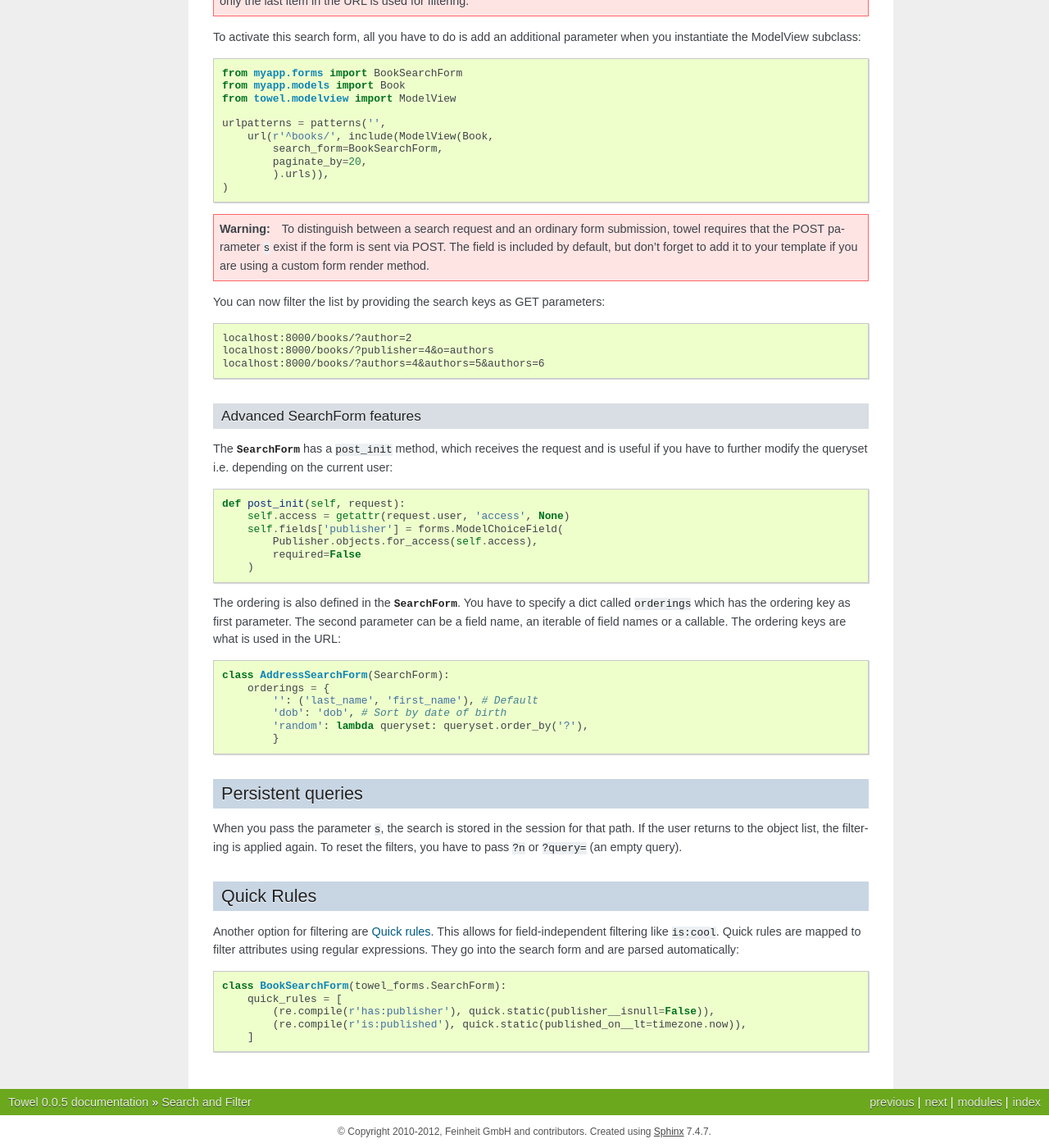
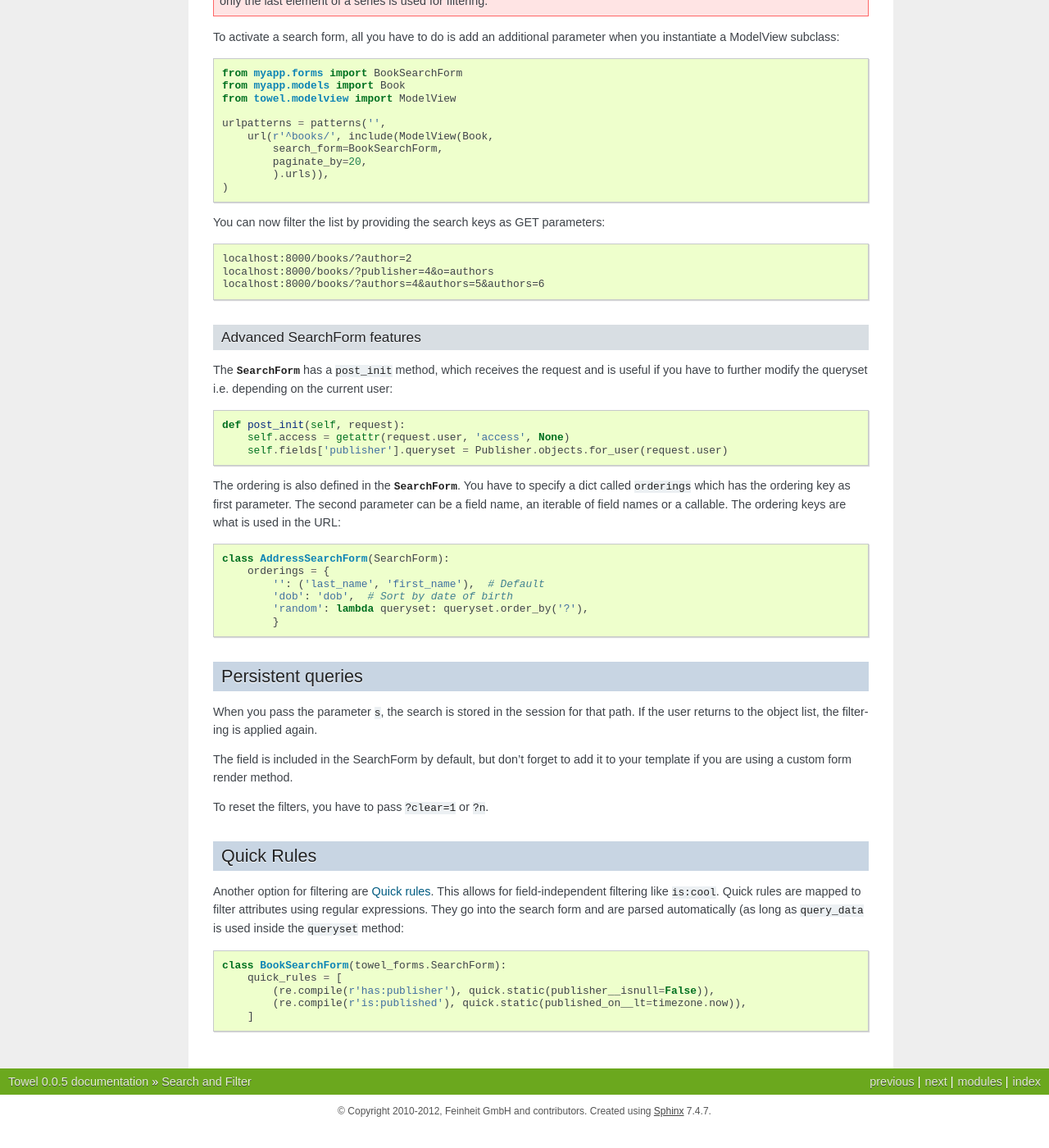
Before and after one commit to matthiask/towel, a Sphinx documentation site: the page built from docs/search_and_filter.rst, in a window 1280 px wide and 1400 px high, scrolled down 1405 px. Shown: the whole window at 82% size. Built offline with Sphinx 7.4.7, drawn with Linux system fonts in a browser that asks for light colours; after the commit the page ends 2780 px from its top, so only the background shows below that; some of the changed text lies outside the part shown.

Commit message:
docs update according to feedback mk

```diff
--- a/docs/search_and_filter.rst
+++ b/docs/search_and_filter.rst
@@ -1,15 +1,13 @@
-.. _search:
+.. _search_and_filter:
 
 =================
 Search and Filter
 =================
 
-Towel does not distinguish between a search and a filter query.
+Towel does not distinguish between searching and filtering.
 There are different layers of filtering applied during a request and depending
 on your need you have to hook in your filter at the right place.
 
-
-.. _modelview-object-list-searchable:
 
 Making lists searchable using the search form
 =============================================
@@ -91,11 +89,11 @@
     If you want to be able to filter by multiple items, i.e. publishers 1 and 2,
     you have to define the ``publisher`` field in the ``SearchForm`` as
     :class:`~django.forms.ModelMultipleChoiceField`. Even if the model itself only
-    has a simple ForeignKey Field. Otherwise only the last item in the URL is used
-    for filtering.
+    has a simple ForeignKey Field. Otherwise only the last element of a series
+    is used for filtering.
 
-To activate this search form, all you have to do is add an additional parameter
-when you instantiate the ModelView subclass::
+To activate a search form, all you have to do is add an additional parameter
+when you instantiate a ModelView subclass::
 
     from myapp.forms import BookSearchForm
     from myapp.models import Book
@@ -107,15 +105,6 @@
             paginate_by=20,
             ).urls)),
     )
-
-
-.. warning::
-
-    To distinguish between a search request and an ordinary form submission,
-    towel requires that the POST parameter ``s`` exist
-    if the form is sent via POST.
-    The field is included by default, but don't forget to add it to your template
-    if you are using a custom form render method.
 
 
 You can now filter the list by providing the search keys as GET parameters::
@@ -134,10 +123,7 @@
 
     def post_init(self, request):
         self.access = getattr(request.user, 'access', None)
-        self.fields['publisher'] = forms.ModelChoiceField(
-            Publisher.objects.for_access(self.access),
-            required=False
-        )
+        self.fields['publisher'].queryset = Publisher.objects.for_user(request.user)
 
 
 The ordering is also defined in the :class:`~towel.forms.SearchForm`.
@@ -147,8 +133,8 @@
 
     class AddressSearchForm(SearchForm):
         orderings = {
-            '': ('last_name', 'first_name'), # Default
-            'dob': 'dob', # Sort by date of birth
+            '': ('last_name', 'first_name'),  # Default
+            'dob': 'dob',  # Sort by date of birth
             'random': lambda queryset: queryset.order_by('?'),
             }
 
@@ -158,8 +144,11 @@
 
 When you pass the parameter ``s``, the search is stored in the session for
 that path. If the user returns to the object list, the filtering is applied again.
-To reset the filters, you have to pass ``?n`` or ``?query=`` (an empty query).
 
+The field is included in the SearchForm by default, but don't forget to
+add it to your template if you are using a custom form render method.
+
+To reset the filters, you have to pass ``?clear=1`` or ``?n``.
 
 Quick Rules
 ===========
@@ -167,7 +156,8 @@
 Another option for filtering are :doc:`Quick rules <autogen/quick>`.
 This allows for field-independent filtering like ``is:cool``.
 Quick rules are mapped to filter attributes using regular expressions.
-They go into the search form and are parsed automatically::
+They go into the search form and are parsed automatically
+(as long as ``query_data`` is used inside the ``queryset`` method::
 
     class BookSearchForm(towel_forms.SearchForm):
         quick_rules = [
--- a/requirements.txt
+++ b/requirements.txt
@@ -1,2 +1,2 @@
-django >= 1.4
+Django >= 1.4
 mimeparse
```
Also changed, not shown: docs/modelviews.rst (+9 -0 lines).
